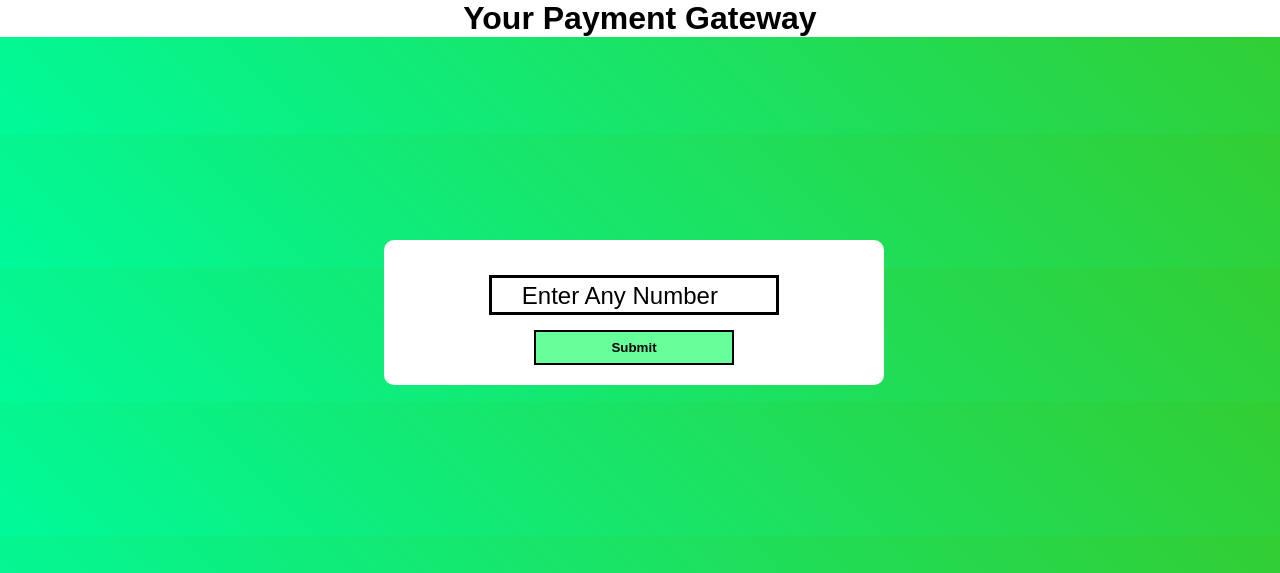
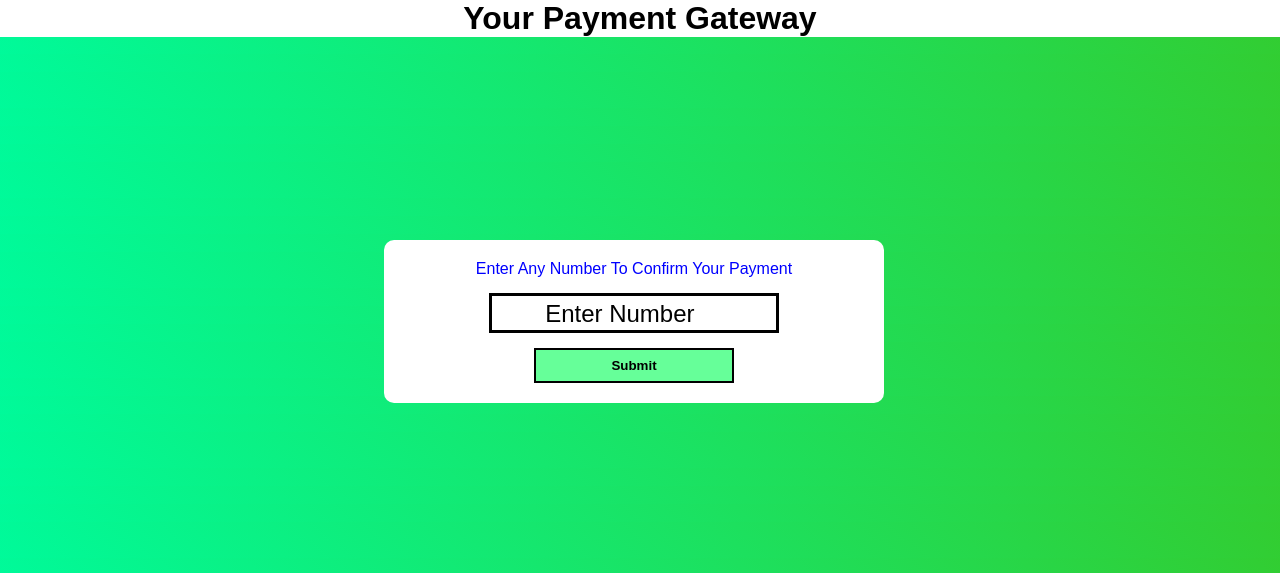
Before and after one commit to manoj7923/E-Ticket, a PHP site: page /Payment.php in a window 1280 px wide. Shown: the top 573 px of the page. Run offline with PHP 8.4, Linux system fonts and the light colour scheme; the visitor is signed in with stand-in values (Sample User, id 1); tables that the repository leaves empty or names only in its code hold one stand-in row (values such as "Sample post").

Commit message:
Add files via upload

```diff
--- a/Payment.php
+++ b/Payment.php
@@ -32,8 +32,7 @@
 
 <center>
 <h1>Your Payment Gateway</h1>
-<div class="banor">
- <marquee><h2><font color="blue" ><br><br><br>NOTE:->    Click to refresh button and enter the captcha Code To successfully your payment !!!	......... </font></h2></marquee><br> </div>
+
 <br>
 <div class="container">
 <?php
@@ -50,9 +49,9 @@
                                                             ?>
   <form  action="pamentconn.php" method="post" >
 
+ <font color="blue" > Enter Any Number to Confirm Your Payment</font>
 
-
-    <input type="number" id="CaptchaEnter" name="text1" placeholder="Enter Any Number  " required /><br>
+    <input type="number" id="CaptchaEnter" name="text1" placeholder="Enter Number  " required /><br>
 	<input type="hidden"  name="uname" value="<?php echo $_SESSION['name']; ?>"/>
 	 <input type="hidden" name="pay1"  value="<?=$row['tvalue']?>" />
 
```
